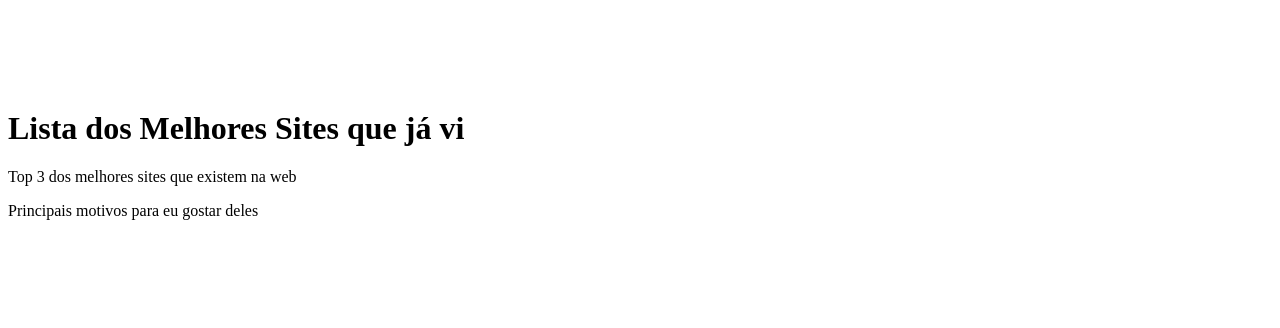
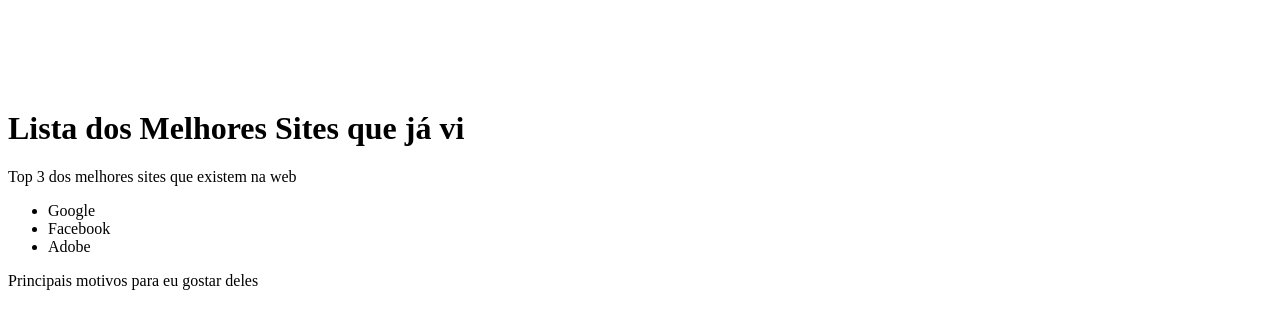
Before and after one commit to fabiojuvenalpereira/trybe-exercises, a plain HTML site: page index.html in a window 1280 px wide. Shown: the part 440-768 px from the top of the page. Drawn offline with Linux system fonts and the light colour scheme.

Commit message:
atualiza exercicio

```diff
--- a/index.html
+++ b/index.html
@@ -30,8 +30,9 @@
     <p>Top 3 dos melhores sites que existem na web</p>
 
         <ul>
-
-
+          <li>Google</li>
+          <li>Facebook</li>
+          <li>Adobe</li>
         </ul>
 
       <!-- EXERCÍCIOS
```
